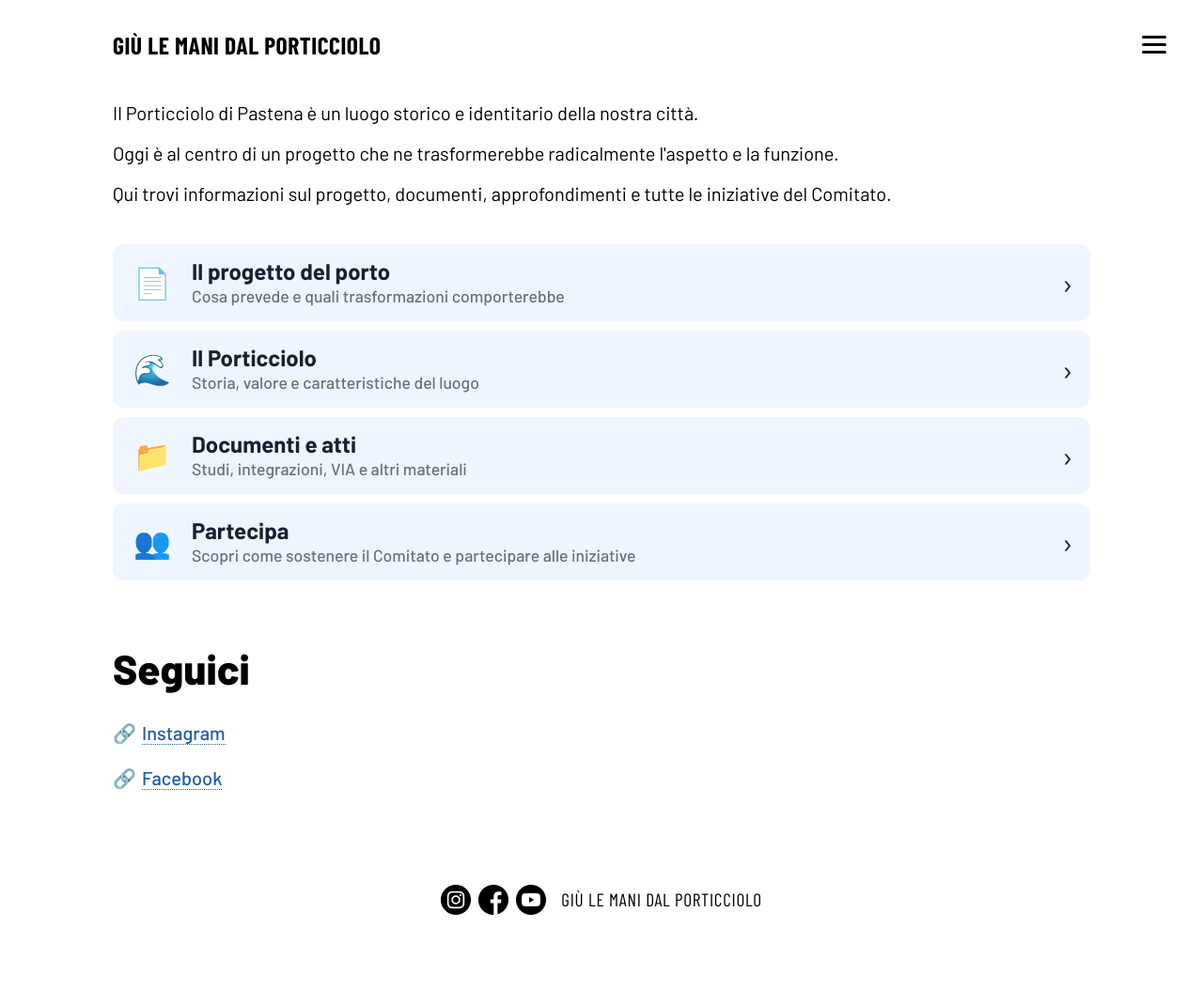
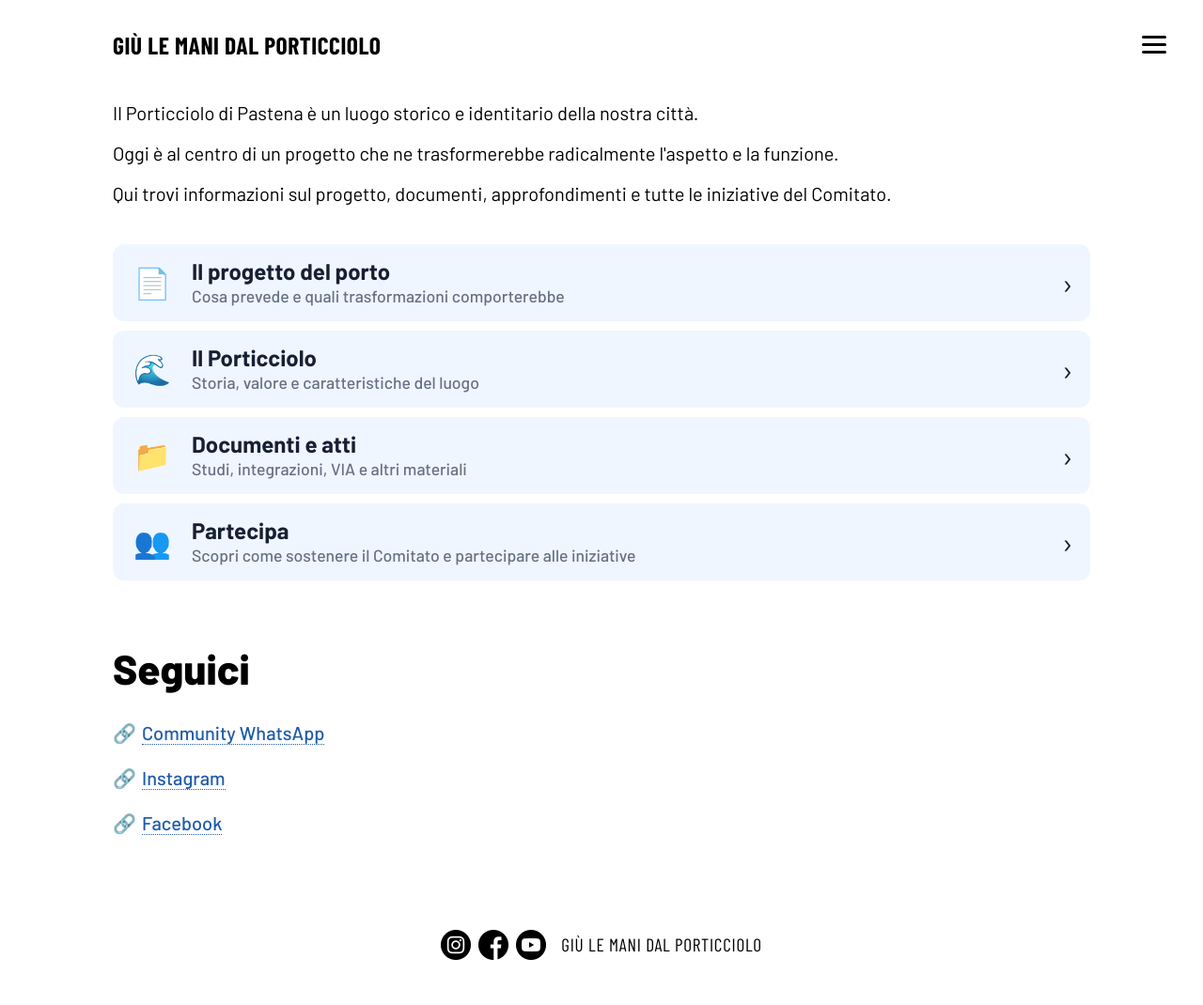
Before and after one commit to giulemanidalporticciolo/giulemanidalporticciolo.github.io, a Jekyll site: the page built from sito/index.html, in a window 1280 px wide. Shown: the whole page at 94% size. Built offline with Jekyll 4.4.1, drawn with Linux system fonts in a browser that asks for light colours; some web fonts are replaced; before the commit the page ends 1022 px from its top, so only the background shows below that.

Commit message:
Update index.html

```diff
--- a/sito/index.html
+++ b/sito/index.html
@@ -72,6 +72,14 @@ description: Informazioni, documenti e iniziative per la tutela del Porticciolo
     <ul class="links-list">
 
       <li>
+          <a href="https://chat.whatsapp.com/KjTZvt5N3Mr62CjM6hNnMF"
+             target="_blank"
+             rel="noopener">
+              Community WhatsApp
+          </a>
+      </li>
+
+      <li>
           <a href="https://www.instagram.com/giulemanidalporticciolo"
              target="_blank"
              rel="noopener">
```
Lines whose indentation alone changed are shown as unchanged.
